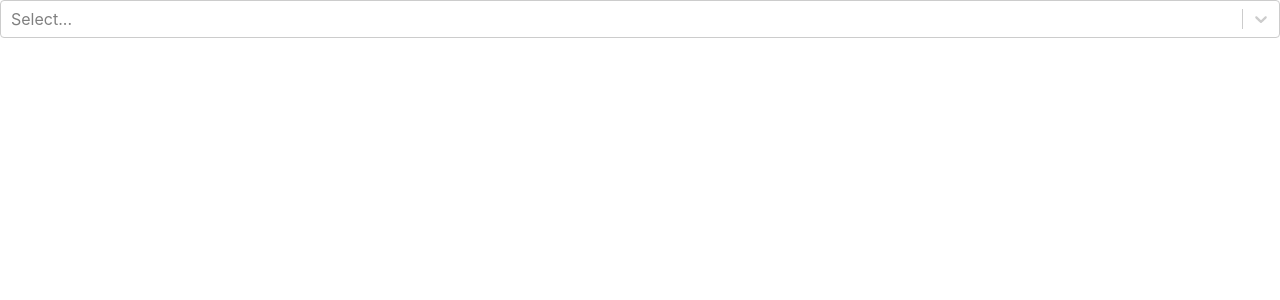
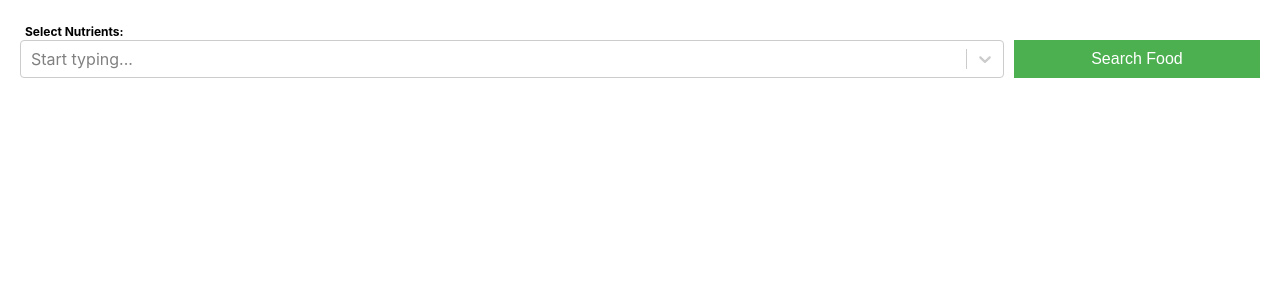
Before and after one commit to Spokauskaite/react-flask-app, a React (Create React App) app: page / in a window 1280 px wide. Shown: the top 300 px of the page. Built offline with nearby package versions, Linux system fonts and the light colour scheme.

Commit message:
update collapsibles

```diff
--- a/src/App.css
+++ b/src/App.css
@@ -1,3 +1,13 @@
+.app {
+  margin:20px;
+}
+
+.form-label{
+  font-size: 12px;
+  font-weight:bold;
+  margin: 5px;
+}
+
 .row {
   display: flex;
   flex-direction: row;
@@ -14,16 +24,94 @@
 
 .list-group {
   list-style-type:none;
+  padding:0px;
+  margin:0px
 }
 
 .list-group-item {
   color:#282c34;
   font-size: 10px;
   font-weight: bold;
+  text-align: center;
   background-color:#61dafb;
   border: 1px solid #282c34;
-  width:150px;
-  height:130px;
-  margin:10px;
-  padding:10px;
+  width:200px;
+  height:100px;
+  margin:5px;
+  padding:5px;
+  overflow: auto;
+  border-radius: 10px;
 }
+
+.collapsible {
+  background-color: #777;
+  color: white;
+  cursor: pointer;
+  padding: 18px;
+  width: 100%;
+  border: none;
+  text-align: left;
+  outline: none;
+  font-size: 15px;
+}
+
+.active, .collapsible:hover {
+  background-color: #555;
+}
+
+.panel-heading  a:before {
+  font-family: 'Glyphicons Halflings';
+  content: "\e114";
+  float: right;
+  transition: all 0.5s;
+}
+.panel-heading.active a:before {
+ -webkit-transform: rotate(180deg);
+ -moz-transform: rotate(180deg);
+ transform: rotate(180deg);
+}
+
+.content {
+  display: none;
+  overflow: hidden;
+  background-color: #f1f1f1;
+}
+
+.select-input {
+  width:80%;
+}
+
+.button {
+  background-color: #4CAF50;
+  width:20%;
+  height:38px;
+  margin-left:10px;
+  border: none;
+  color: white;
+  text-align: center;
+  text-decoration: none;
+  font-size: 16px;
+  cursor: pointer;
+}
+
+/* width */
+::-webkit-scrollbar {
+  width: 20px;
+}
+
+/* Track */
+::-webkit-scrollbar-track {
+  box-shadow: inset 0 0 5px grey;
+  border-radius: 10px;
+}
+
+/* Handle */
+::-webkit-scrollbar-thumb {
+  background: red;
+  border-radius: 10px;
+}
+
+/* Handle on hover */
+::-webkit-scrollbar-thumb:hover {
+  background: #b30000;
+}
--- a/src/App.js
+++ b/src/App.js
@@ -23,12 +23,29 @@ const jsonToArray = (json) => {
 }
 
 function App() {
+  const [selected, setSelected] = useState(null)
   const [nutrients, setNutrients] = useState([])
   const [recommendedFood, setRecommendedFood] = useState([])
   const [isFetching, setIsFetching] = useInfiniteScroll(fetchMoreFoodItems,nutrients)
 
   const initialBatchOffset = 0
   const batchSize = 20
+
+  useEffect(() => {
+    for (let i = 0; i < nutrients.length; i++) {
+      const id = nutrients[i]
+      var coll = document.getElementById(`collapsible-${id}`)
+      coll.addEventListener("click", function() {
+        this.classList.toggle("active")
+        var content = this.nextElementSibling
+        if (content.style.display === "block") {
+          content.style.display = "none"
+        } else {
+          content.style.display = "block"
+        }
+      })
+    }
+  }, [nutrients])
 
   async function fetchMoreFoodItems(targetID) {
 
@@ -76,14 +93,22 @@ function App() {
   };
 
   // handle selection
-  const handleChange = async (value) => {
+  const handleChange = (value) => {
+    setSelected(null)
     if (value!==""){
-      const objectLength = Object.keys(value).length
+      setSelected(value)
+    }
+  }
+  async function getFood() {
+    setRecommendedFood([])
+    setNutrients([])
+    if (selected!==null){
+      const objectLength = Object.keys(selected).length
       let foodList = []
       let nutrientList = []
       const nextBatchOffset = initialBatchOffset + batchSize -1
       for (let  i = 0; i < objectLength; i++) {
-        const selectedNutrient = value[i]
+        const selectedNutrient = selected[i]
         const fecthedFood = await fetchInfo(`/loadFood/${selectedNutrient.id}/${initialBatchOffset}`)
         const fecthedFoodList = jsonToArray(fecthedFood.food)
         foodList.push({
@@ -100,9 +125,13 @@ function App() {
   }
 
   return (
-    <div>
-      <div>
+    <div  className='app'>
+      <label className="form-label">Select Nutrients:</label>
+      <div className ='row'>
+        <div className = 'select-input'>
           <AsyncSelect
+            id = "nutrientSelect"
+            placeholder = "Start typing..."
             isMulti
             cacheOptions
             defaultOptions
@@ -112,8 +141,12 @@ function App() {
             onChange={handleChange}
           />
         </div>
-      <div >
-        {recommendedFood.length !== 0 &&
+        <button class="button" onClick={getFood}>Search Food</button>
+      </div>
+      <br></br>
+      <div>
+        { recommendedFood.length === 0 ?
+          <div></div>:
           recommendedFood.map(({nutrientID, nutrientName,food}, index) => <FoodList
                                                                             nutrientID={nutrientID}
                                                                             nutrientName={nutrientName}
--- a/src/FoodItem.js
+++ b/src/FoodItem.js
@@ -8,7 +8,6 @@ const FoodItem = ({id,name,amount,index}) => {
         <div> {name} </div>
         <br></br>
         <div> Amount: {amount} </div>
-        <div> Index: {index} </div>
       </div>
     </li>
   )
--- a/src/FoodList.js
+++ b/src/FoodList.js
@@ -5,13 +5,13 @@ const FoodList = ({nutrientID,nutrientName,food}) => {
 
   return(
     <div>
-      <h3> {nutrientName} </h3>
+      <button id={`collapsible-${nutrientID}`} type="button" className="collapsible">{nutrientName}</button>
+      <div className="content">
         <ul className="row list-group scroll-container"  id={`nutrient-${nutrientID}`}>
           {food.map(({id, name,amount}, index) => <FoodItem
                                                     id={id}
                                                     name={name}
                                                     amount={amount}
-                                                  index = {index}
                                                     key={`food-list-${index}`}
                                                   />)}
           <li id={`target-${nutrientID}`}>
@@ -21,6 +21,7 @@ const FoodList = ({nutrientID,nutrientName,food}) => {
           </li>
         </ul>
       </div>
+    </div>
   )
 }
 
```
Lines whose indentation alone changed are shown as unchanged.
